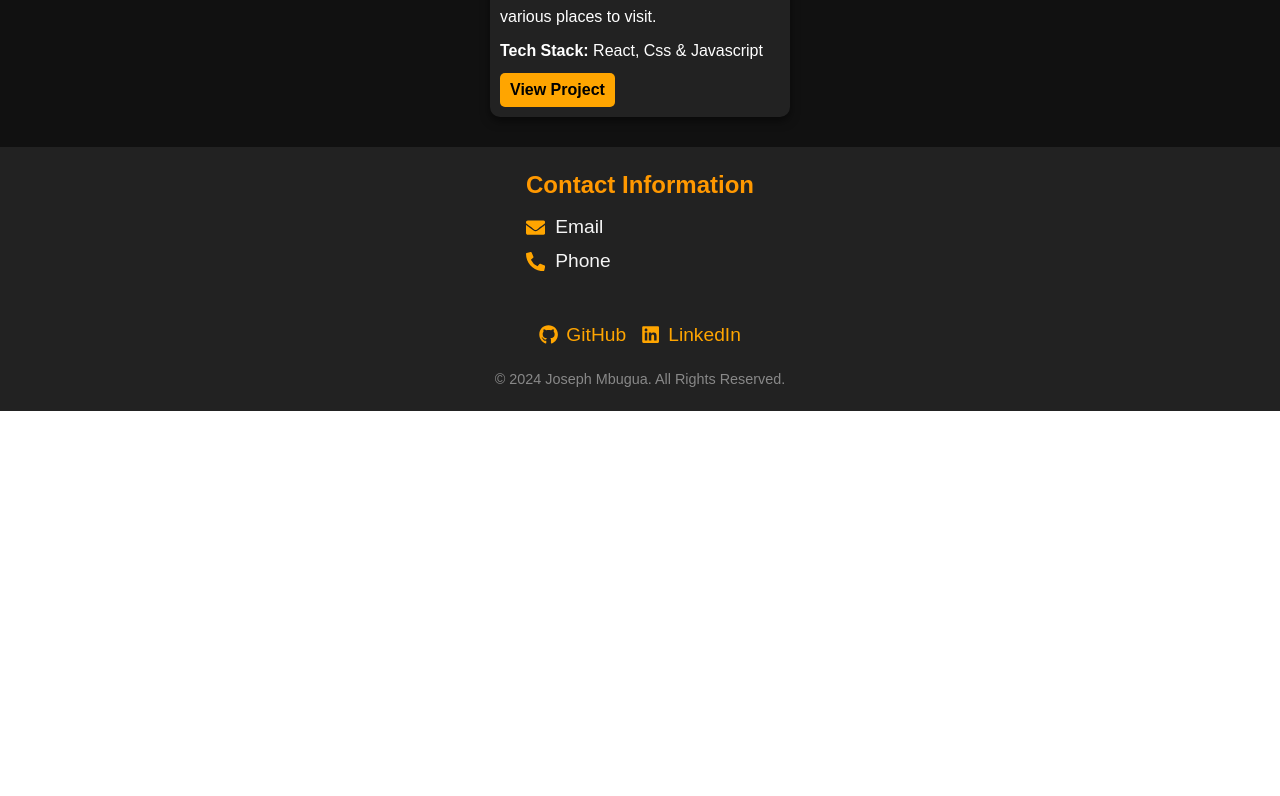
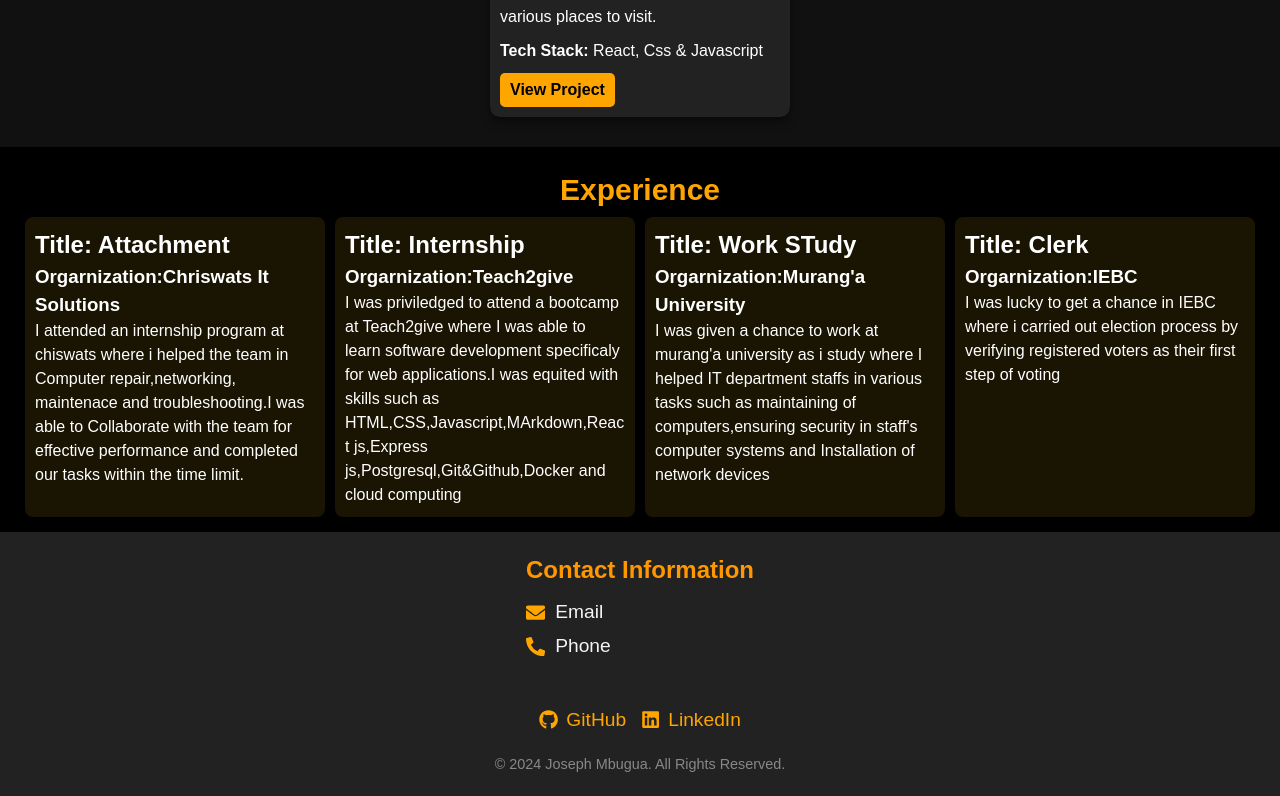
Before and after one commit to Joseh254/Portfolio, a React (Vite) app: page / in a window 1280 px wide. Shown: the part 2390-3186 px from the top of the page. Before the commit the page ends 2801 px from the top, so only its background shows below. Built offline with nearby package versions, Linux system fonts and the light colour scheme.

Commit message:
add experience component

```diff
--- /dev/null
+++ b/src/COMPONENTS/EXPERIENCE/Experience.css
@@ -0,0 +1,56 @@
+.experience-section{
+    display: flex;
+    flex-direction: column;
+    justify-content: center;
+    align-items: center;
+    background-color: var(--secondary-color);
+    color: var(--white-color);
+    padding: 1.5rem;
+}.experience-heading{
+color: var(--primary-color);
+font-size: 3rem;
+padding: 0.5rem;
+}
+.experience-container{
+    display: flex;
+    justify-content: space-evenly;
+    flex-wrap: wrap;
+    width: 100%;
+    }
+    .experience-card {
+        display: flex;
+        flex-direction: column;
+        width: 30rem;
+        background-color: rgb(26, 20, 3);
+        padding: 1rem;
+        border-radius: 8px;
+        position: relative;
+        overflow: hidden;
+    }
+
+
+    .experience-card::before,
+    .experience-card::after {
+        content: '';
+        position: absolute;
+        height: 2px;
+        width: 0;
+        background-color: var(--primary-color);
+        transition: width 1.5s ease;
+    }
+
+    .experience-card::before {
+        top: 0;
+        left: 0;
+    }
+
+    .experience-card::after {
+        bottom: 0;
+        left: 0;
+    }
+
+
+    .experience-card:hover::before,
+    .experience-card:hover::after {
+        width: 100%;
+    }
--- /dev/null
+++ b/src/COMPONENTS/EXPERIENCE/Experience.jsx
@@ -0,0 +1,30 @@
+import React, { useState} from 'react'
+import './Experience.css'
+function Experience() {
+    const experiences = [
+        {title:"Attachment",organization:"Chriswats It Solutions", description:"I attended an internship program at chiswats where i helped the team in Computer repair,networking, maintenace and troubleshooting.I was able to Collaborate with the team for effective performance and completed our tasks within the time limit."},
+        {title:"Internship",organization:"Teach2give",description:"I was priviledged to attend a bootcamp at Teach2give where I was able to learn software development specificaly for web applications.I was equited with skills such as HTML,CSS,Javascript,MArkdown,React js,Express js,Postgresql,Git&Github,Docker and cloud computing "},
+        {title:"Work STudy", organization:"Murang'a University", description:"I was given a chance to work at murang'a university as i study where I helped IT department staffs in various tasks such as maintaining of computers,ensuring security in staff's computer systems and Installation of network devices"},
+        {title:"Clerk",organization:"IEBC",description:"I was lucky to get a chance in IEBC where i carried out election process by verifying registered voters as their first step of voting"}
+    ]
+  return (
+
+   <>
+   <section className='experience-section'>
+    <h1 className='experience-heading'>Experience</h1>
+        <div key={experiences.title} className='experience-container'>
+            {experiences.map((experience)=>
+            <div className='experience-card'>
+                <h1>Title: <strong>{experience.title}</strong></h1>
+                <h3>Orgarnization:{experience.organization}</h3>
+                <p>{experience.description}</p>
+
+            </div>)}
+        </div>
+
+   </section>
+   </>
+  )
+}
+
+export default Experience
--- a/src/COMPONENTS/HEADER/Navbar.css
+++ b/src/COMPONENTS/HEADER/Navbar.css
@@ -65,7 +65,6 @@
 
 /* Responsive Design */
 @media (max-width: 768px) {
-  /* Hide the nav links by default */
   .nav-links {
     display: none;
     flex-direction: column;
@@ -78,7 +77,6 @@
     z-index: 999;
   }
 
-  /* Show the nav links when the menu is open */
   .nav-links.active {
     display: flex;
   }
--- a/src/COMPONENTS/HEADER/Navbar.jsx
+++ b/src/COMPONENTS/HEADER/Navbar.jsx
@@ -15,14 +15,12 @@ function Navbar() {
         Developer <span style={{ color: "white" }}>Joseph</span>
       </div>
 
-      {/* Hamburger Icon for Mobile View */}
       <div className="hamburger" onClick={toggleMenu}>
         <span className="line"></span>
         <span className="line"></span>
         <span className="line"></span>
       </div>
 
-      {/* Mobile and Desktop Navigation Links */}
       <ul className={`nav-links ${menuOpen ? "active" : ""}`}>
         <li>
           <NavLink
--- a/src/PAGES/CONTACT/Contact.jsx
+++ b/src/PAGES/CONTACT/Contact.jsx
@@ -67,7 +67,7 @@ function Contact() {
         </div>
         <button type="submit" className="submit-button">Send Message</button>
       </form>
-      <SimpleSlider/>
+      {/* <SimpleSlider/> */}
     </section>
   );
 }
--- a/src/PAGES/HOME/Home.jsx
+++ b/src/PAGES/HOME/Home.jsx
@@ -2,13 +2,14 @@ import React from "react";
 import Hero from "../../COMPONENTS/HEROSECTION/Hero";
 import Projects from "../../COMPONENTS/PROJECTS/Projects";
 import Skills from "../../COMPONENTS/SKILLS/Skills";
+import Experience from "../../COMPONENTS/EXPERIENCE/Experience";
 function Home() {
   return (
     <>
       <Hero />
       <Skills/>
       <Projects/>
-
+      <Experience/>
     </>
   );
 }
```
